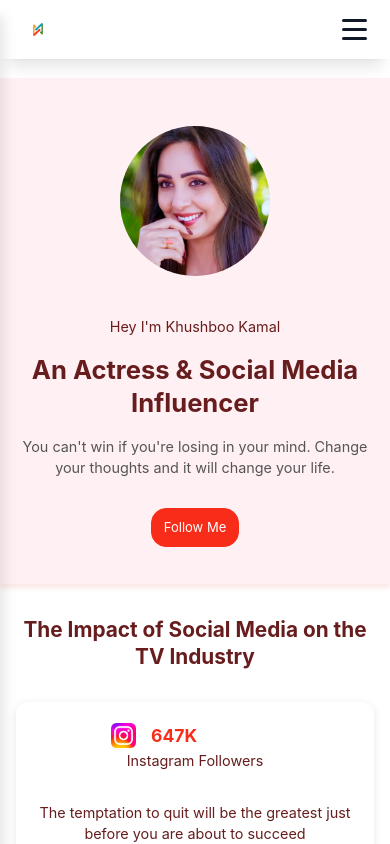
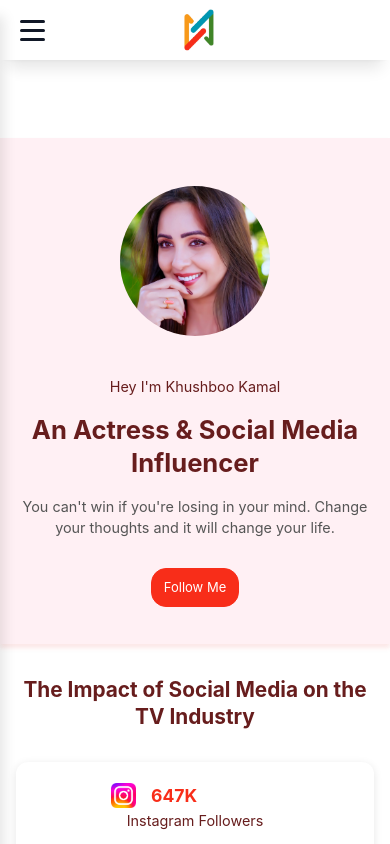
Before and after one commit to BigBetsdotAI/angular-website, an Angular app: page /portfolio in a window 390 px wide. Shown: the top 844 px of the page. Built offline with nearby package versions, Linux system fonts and the light colour scheme.

Commit message:
feat: Improve mobile navigation and hero section - Move hamburger menu to left side on mobile - Center logo on mobile navbar - Reset hero section to stable working state - Fix mobile navbar layout and positioning

```diff
--- a/src/app/components/header/header.scss
+++ b/src/app/components/header/header.scss
@@ -123,6 +123,34 @@ nav a:hover {
 }
 
 @media (max-width: 768px) {
+  /* Mobile navbar layout */
+  .navbar {
+    padding: 15px 20px;
+    display: flex;
+    justify-content: space-between;
+    align-items: center;
+    position: relative;
+    min-height: 60px;
+  }
+
+  .navbar .logo {
+    position: absolute;
+    left: 50%;
+    transform: translateX(-50%);
+    margin: 0;
+    z-index: 10;
+  }
+
+  .menu-toggle {
+    display: flex;
+    position: relative;
+    left: 0;
+    margin-right: auto;
+    z-index: 11;
+    padding: 5px;
+    order: -1;
+  }
+
   /* Hide desktop login button on mobile */
   .desktop-login {
     display: none !important;
@@ -161,13 +189,11 @@ nav a:hover {
     transform: translateX(0);
   }
 
-  .menu-toggle {
-    display: block;
-  }
-
   .logo-img{
-    width: 30px;
-    margin-right: 12rem;
+    width: 35px;
+    height: auto;
+    margin: 0;
+    padding: 0;
   }
 
   .close-btn {
--- a/src/app/components/hero/hero.scss
+++ b/src/app/components/hero/hero.scss
@@ -78,7 +78,7 @@
   position: relative;
   border-radius: 20px;
   box-shadow: 0 8px 24px rgba(177, 176, 176, 0.12);
-  margin: 2rem auto; /* center it */
+  margin: 2rem auto;
   max-width: 1000px;
 }
 
@@ -94,7 +94,6 @@
   align-items: center;
   justify-content: center;
   flex-shrink: 0;
-
   background: #fff;
   border-radius: 12px;
   box-shadow: 0 4px 15px rgba(0,0,0,0.15);
@@ -136,7 +135,7 @@
 
 .hero-section h1 {
   font-size: 2.5rem;
-//   margin-bottom: 20px;
+  margin-bottom: 20px;
 }
 
 .hero-section p {
@@ -144,15 +143,16 @@
   max-width: 600px;
   margin: 0 auto 30px;
 }
+
 .parallax-background {
   position: absolute;
   top: 0;
   left: 0;
   width: 100%;
-  height: 100vh; /* or at least some height */
+  height: 100vh;
   background-size: cover;
   background-position: center;
-  z-index: -1; /* push behind content */
+  z-index: -1;
   opacity: 0.7;
 }
 .cta-btn{
```
